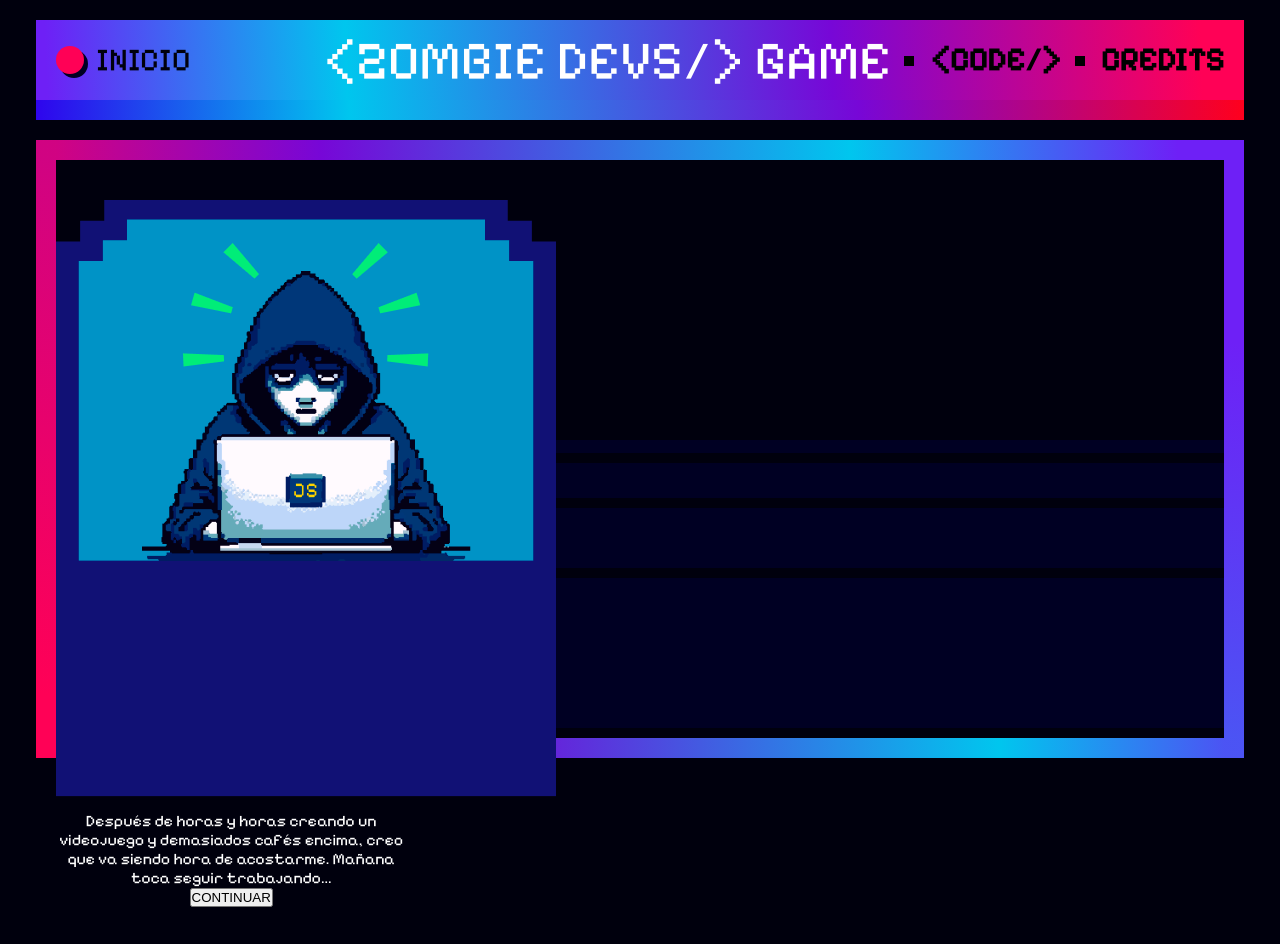
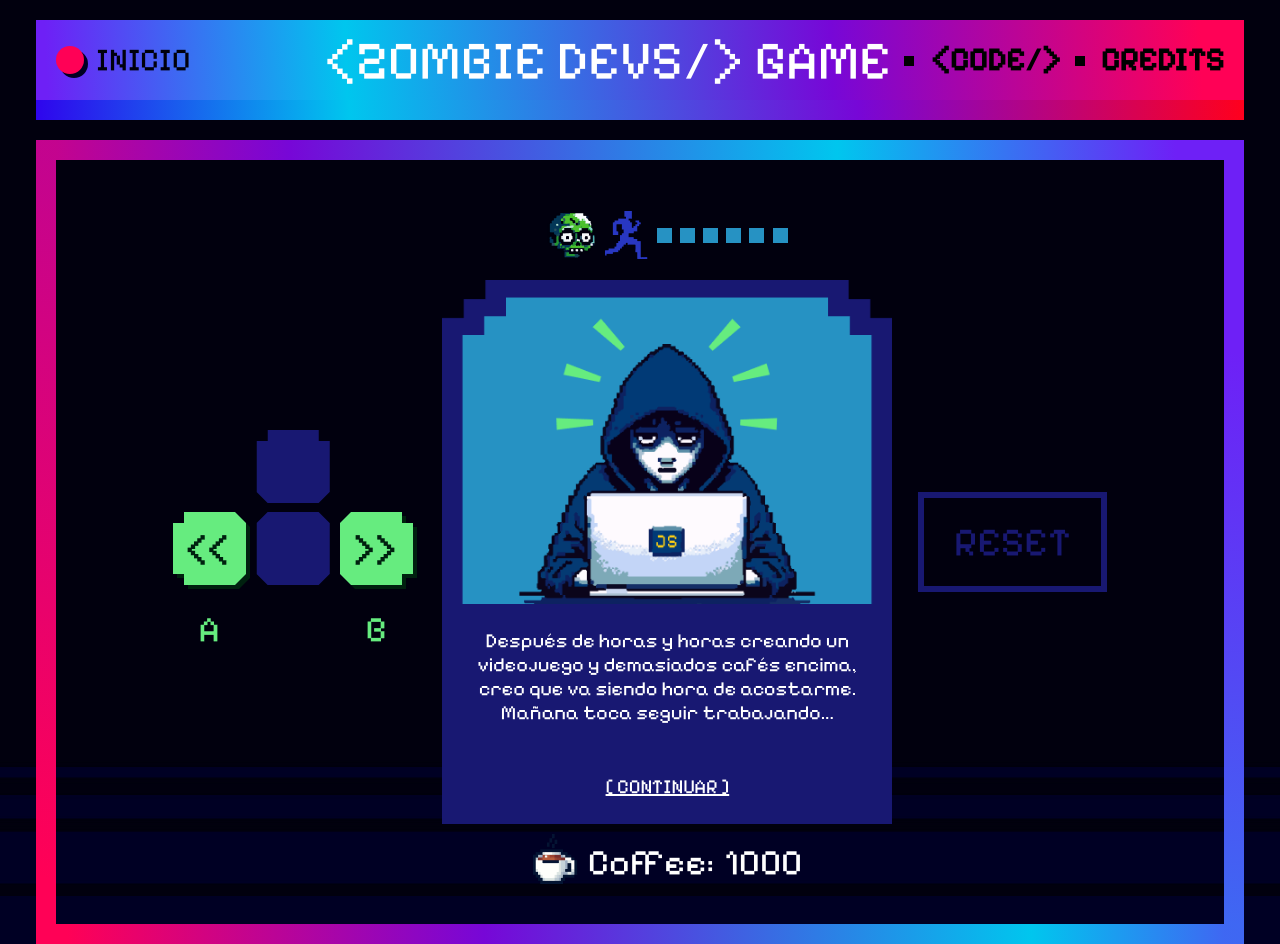
Before and after one commit to JohnnyBC2022/ZombiesDevGame, a plain HTML site: page views/intro1.html in a window 1280 px wide. Before the commit the page ends 907 px from the top, so only its background shows below. Drawn offline with Linux system fonts and the light colour scheme; a script that the page names is missing.

Commit message:
Background sustituido por una imagen. Terminado INTRO en HTML y CSS. VER COMENTARIOS EN HTML!!

```diff
--- a/style.css
+++ b/style.css
@@ -10,7 +10,8 @@
 }
 
 body {
-  background-color: #00000d;
+  /* background-color: #00000d; */
+  background-image: url(/img/background.jpg);
   height: 100vh;
   width: 100vw;
   overflow: hidden;
@@ -27,23 +28,19 @@ body {
 header {
   margin: 20px 36px;
   height: 100px;
-  background: linear-gradient(
-    88deg,
-    #6e20f6 0.91%,
-    #00c6ee 25.73%,
-    #7707d7 65.84%,
-    #ff0156 96.39%
-  );
+  background: linear-gradient(88deg,
+      #6e20f6 0.91%,
+      #00c6ee 25.73%,
+      #7707d7 65.84%,
+      #ff0156 96.39%);
   border-bottom: solid 20px transparent;
-  border-image: linear-gradient(
-      90deg,
+  border-image: linear-gradient(90deg,
       #2f04ed 0%,
       #00c6ee 28%,
       #7707d7 65.84%,
-      #ff001d 100%
-    )
-    1;
+      #ff001d 100%) 1;
 }
+
 header ul {
   display: flex;
   gap: 20px;
@@ -51,6 +48,7 @@ header ul {
   align-items: center;
   height: 100%;
 }
+
 header ul li {
   list-style-type: square;
   margin-right: 20px;
@@ -65,14 +63,12 @@ header ul li:hover {
 main {
   margin: 0 36px;
   border: 20px solid transparent;
-  border-image: linear-gradient(
-      76deg,
+  height: 82vh;
+  border-image: linear-gradient(76deg,
       #ff0156 0.91%,
       #7707d7 31.46%,
       #00c6ee 71.57%,
-      #6e20f6 96.39%
-    )
-    1;
+      #6e20f6 96.39%) 1;
   display: flex;
   flex-direction: column;
   align-items: center;
@@ -89,6 +85,7 @@ main h1 {
   text-transform: uppercase;
   margin-top: 40%;
 }
+
 main h2 {
   color: #fff;
   text-align: center;
@@ -117,28 +114,31 @@ button:hover {
   box-shadow: 5px 5px 0 #66ec7f;
 }
 
-.rectangle1,
+/* .rectangle1,
 .rectangle2,
 .rectangle3,
 .rectangle4 {
   background-color: #000023;
   margin-bottom: 10px;
-}
+} */
 
-.rectangle1 {
+/* .rectangle1 {
   margin-top: 40px;
   height: 13px;
   width: 100%;
 }
+
 .rectangle2 {
   height: 35px;
   width: 100%;
 }
+
 .rectangle3 {
   height: 60px;
   width: 100%;
 }
+
 .rectangle4 {
   height: 150px;
   width: 100%;
-}
+} */
--- a/views/intro1.css
+++ b/views/intro1.css
@@ -11,6 +11,7 @@
 
 body {
   background-color: #00000d;
+  background-image: url(/img/background.jpg);
   height: 100vh;
   width: 100vw;
   overflow: hidden;
@@ -27,27 +28,22 @@ body {
 header {
   margin: 20px 36px;
   height: 100px;
-  background: linear-gradient(
-    88deg,
-    #6e20f6 0.91%,
-    #00c6ee 25.73%,
-    #7707d7 65.84%,
-    #ff0156 96.39%
-  );
+  background: linear-gradient(88deg,
+      #6e20f6 0.91%,
+      #00c6ee 25.73%,
+      #7707d7 65.84%,
+      #ff0156 96.39%);
   display: flex;
   justify-content: space-between;
   align-items: center;
   font-size: 32px;
   text-transform: uppercase;
   border-bottom: solid 20px transparent;
-  border-image: linear-gradient(
-      90deg,
+  border-image: linear-gradient(90deg,
       #2f04ed 0%,
       #00c6ee 26%,
       #7707d7 68%,
-      #ff001d 100%
-    )
-    1;
+      #ff001d 100%) 1;
 }
 
 .headerLeft {
@@ -58,6 +54,7 @@ header {
   color: #00000d;
   align-items: center;
 }
+
 .headerLeft:first-child {
   height: 28px;
   width: 28px;
@@ -79,6 +76,7 @@ header {
   align-items: center;
   height: 100%;
 }
+
 .headerRight li {
   list-style-type: square;
   margin-right: 20px;
@@ -93,36 +91,112 @@ header ul li:hover {
 main {
   margin: 0 36px;
   border: 20px solid transparent;
-  border-image: linear-gradient(
-      76deg,
+  border-image: linear-gradient(76deg,
       #ff0156 0.91%,
       #7707d7 31.46%,
       #00c6ee 71.57%,
-      #6e20f6 96.39%
-    )
-    1;
+      #6e20f6 96.39%) 1;
+  height: fit-content;
+  padding: 30px 0;
   display: flex;
-  flex-direction: column;
+  justify-content: center;
+}
+
+.panel{
+  display: flex;
+  justify-content: center;
+  align-items: center;
+  width: 80%;
 }
 
 .game {
   z-index: 100;
+  margin: auto;
+  width: 30%;
+}
+
+.progressBar {
+  display: flex;
+  justify-content: space-between;
+  align-items: center;
+  color: #fff;
+  margin: 20px;
 }
 
 .card {
-  height: 200px;
-  width: 30%;
-  text-align: center;
-  margin-top: 40px;
+  display: flex;
+  flex-direction: column;
+  justify-content: center;
+  align-items: center;
 }
 
-.card p {
-  color: #fff;
+.card img{
+  width: 450px;
 }
 
-.rectangles {
+.storyContent {
+  width: 450px;
+  height: 220px;
+  padding: 25px;
+  background-color: #181872;
+  display: flex;
+  flex-direction: column;
+  justify-content: space-between;
+}
+
+.storyContent p {
+  color: #fff;
+  font-size: 20px;
+  text-align: center;
+}
+
+.optionButton {
+  background-color: transparent;
+  border: none;
+  font-family: "Pixelify Sans";
+  color: #fff;
+  font-size: 20px;
+  text-decoration: underline;
+  cursor: pointer;
+}
+
+.optionButton:hover {
+  color: #66EC7F;
+}
+
+.introStory2 {
+  display: none;
+}
+
+.score {
+  color: white;
+  display: flex;
+  justify-content: center;
+  align-items: flex-end;
+  gap: 10px;
+  font-size: 36px;
+  margin: 10px 22px;
+}
+
+.reset {
+  background-color: transparent;
+  border: 6px solid #181872;
+  color: #181872;
+  padding: 20px 30px;
+  font-family: "Pixelify Sans";
+  font-size: 40px;
+  cursor: pointer;
+}
+
+.reset:hover {
+  border: 6px solid #ff0156;
+  color: #ff0156;
+}
+
+/* .rectangles {
   width: 100%;
 }
+
 .rectangle1,
 .rectangle2,
 .rectangle3,
@@ -135,12 +209,15 @@ main {
   margin-top: 40px;
   height: 13px;
 }
+
 .rectangle2 {
   height: 35px;
 }
+
 .rectangle3 {
   height: 60px;
 }
+
 .rectangle4 {
   height: 150px;
-}
+} */
--- a/views/intro1.html
+++ b/views/intro1.html
@@ -26,25 +26,80 @@
     <div class="headerBorder"></div>
 
     <main>
-      <div class="progressBar"></div>
+      <section class="panel">
+<!-- Los controles los dejo de momento como imagen
+creo que acordamos que no iban a ser funcionales
+pero ahora tengo duda... -->
+        <div class="controls">
+          <img src="/img/controls.png" alt="controls">
+        </div>
         <div class="game">
+          <div class="progressBar">
+            <img src="/img/ZombieHead.png" alt="zombie head">
+            <img src="/img/Runner.png" alt="character">
+            <svg width="15" height="15" viewBox="0 0 15 15" xmlns="http://www.w3.org/2000/svg">
+              <rect width="15" height="15" fill="#2692C3"/>
+            </svg>
+            <svg width="15" height="15" viewBox="0 0 15 15" xmlns="http://www.w3.org/2000/svg">
+              <rect width="15" height="15" fill="#2692C3"/>
+            </svg>
+            <svg width="15" height="15" viewBox="0 0 15 15" xmlns="http://www.w3.org/2000/svg">
+              <rect width="15" height="15" fill="#2692C3"/>
+            </svg>
+            <svg width="15" height="15" viewBox="0 0 15 15" xmlns="http://www.w3.org/2000/svg">
+              <rect width="15" height="15" fill="#2692C3"/>
+            </svg>
+            <svg width="15" height="15" viewBox="0 0 15 15" xmlns="http://www.w3.org/2000/svg">
+              <rect width="15" height="15" fill="#2692C3"/>
+            </svg>
+            <svg width="15" height="15" viewBox="0 0 15 15" xmlns="http://www.w3.org/2000/svg">
+              <rect width="15" height="15" fill="#2692C3"/>
+            </svg>
+          </div>
           <div class="card">
-          <img src="../img/img1.png" alt="" />
+            <img src="../img/card1.png" alt="" />
+            <div class="storyContent">
               <p>
                 Después de horas y horas creando un videojuego y demasiados cafés
                 encima, creo que va siendo hora de acostarme. Mañana toca seguir
                 trabajando...
               </p>
-          <button>CONTINUAR</button>
+              <button class="optionButton">[ CONTINUAR ]</button>
+            </div>
+  <!-- Este div es el que continúa la historia,
+  en css tiene un display: none;
+  Podemos hacerlo visible con js. -->
+            <div class="introStory2">
+              <div class="storyContent">
+                <p>
+                  Además tengo prácticamente acabado el juego,
+                  solo queda rematar cómo conseguir escapar y salir con vida de la casa…
+                  ¿Qué haces?
+                </p>
+                <button class="optionButton">A. Te acuestas tranquilamente en tu cama</button>
+                <button class="optionButton">B. Sigues programando, aún puedes acabarlo</button>
               </div>
             </div>
+          </div>
+          <div class="score">
+            <img src="/img/coffee.png" alt="">
+            <p>Coffee:</p>
+            <p id="points">1000</p>
+          </div>
+        </div>
+        <button class="reset">RESET</button>
+      </section>
 
-      <div class="rectangles">
+<!-- Dejo estos rectángulos comentados en HTML y css,
+lo he cambiado por una imagen de fondo similar
+para todas las pantallas -->
+      <!-- <div class="rectangles">
         <div class="rectangle1">ejemplo</div>
         <div class="rectangle2"></div>
         <div class="rectangle3"></div>
         <div class="rectangle4"></div>
-      </div>
+      </div> -->
+
     </main>
     <script src="script.js"></script>
   </body>
```
Also changed, not shown: index.html (+2 -2 lines), img/Runner.png (added), img/ZombieHead.png (added), img/background.jpg (added), img/card1.png (added), img/coffee.png (added), img/controls.png (added), img/step.svg (added). Lines whose indentation alone changed are shown as unchanged.
